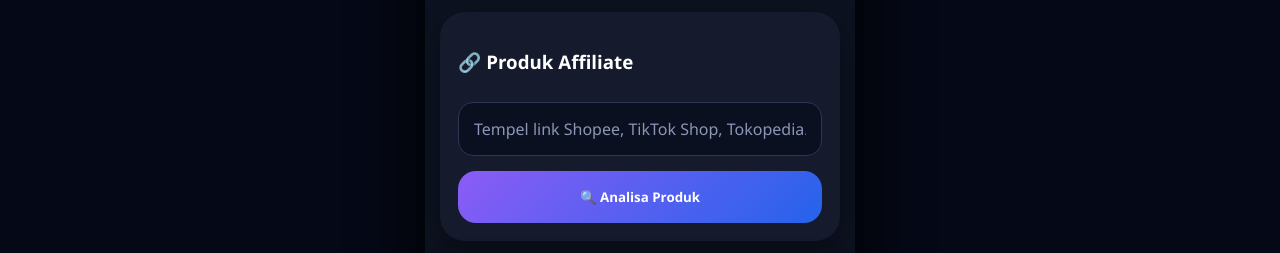
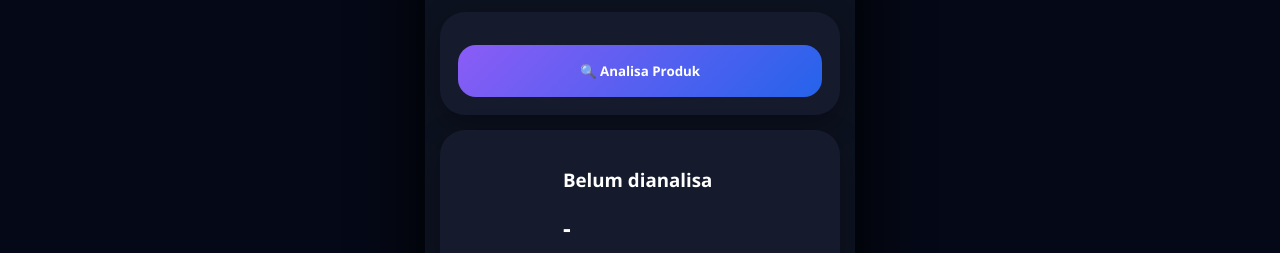
Before and after one commit to dickv940-star/AppDIGI-Studio, a plain HTML site: page index.html in a window 1280 px wide. Shown: the part 289-542 px from the top of the page. Drawn offline with Linux system fonts and the light colour scheme.

Commit message:
Update index.html

```diff
--- a/index.html
+++ b/index.html
@@ -307,13 +307,6 @@ Link → Video Affiliate AI
 </header>
 
 <div class="card">
-
-<h3>🔗 Produk Affiliate</h3>
-
-<input
-type="url"
-id="productLink"
-placeholder="Tempel link Shopee, TikTok Shop, Tokopedia...">
 
 <button class="mainBtn" onclick="scan()">
 🔍 Analisa Produk
```
